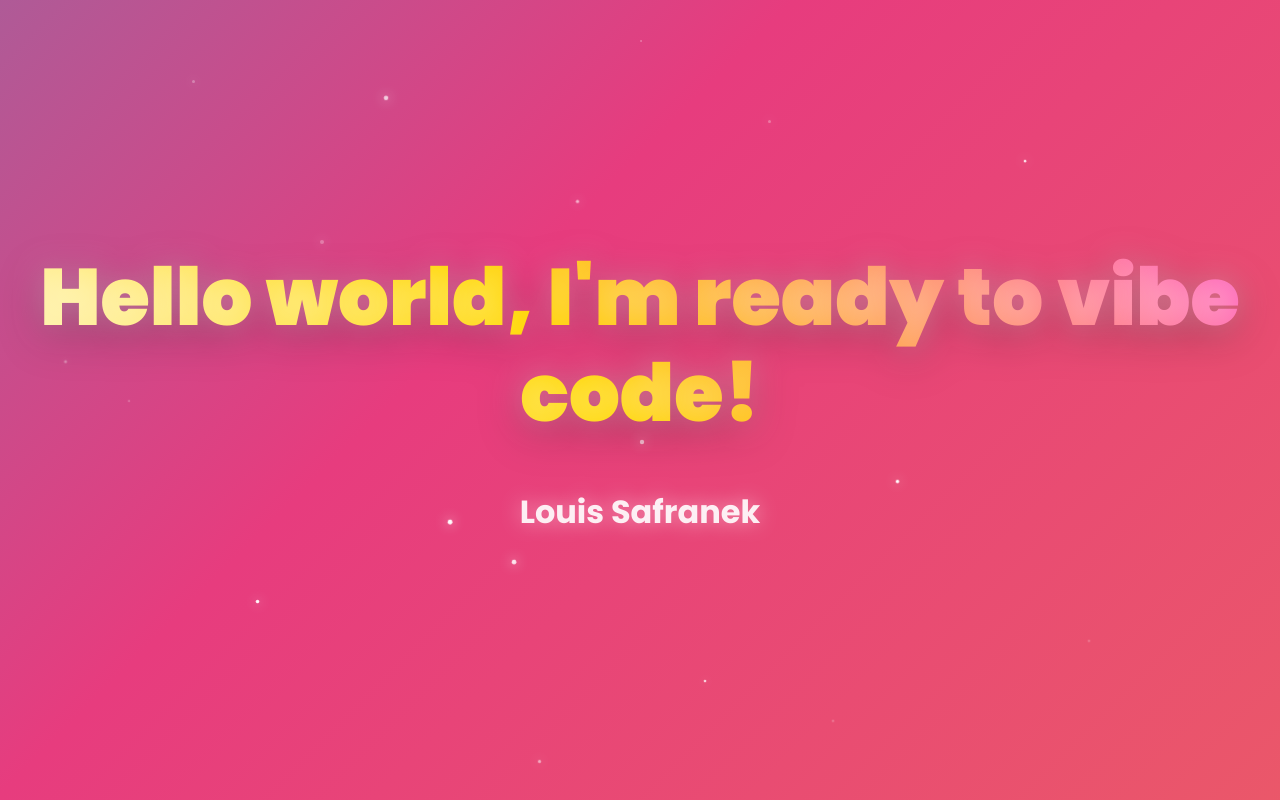
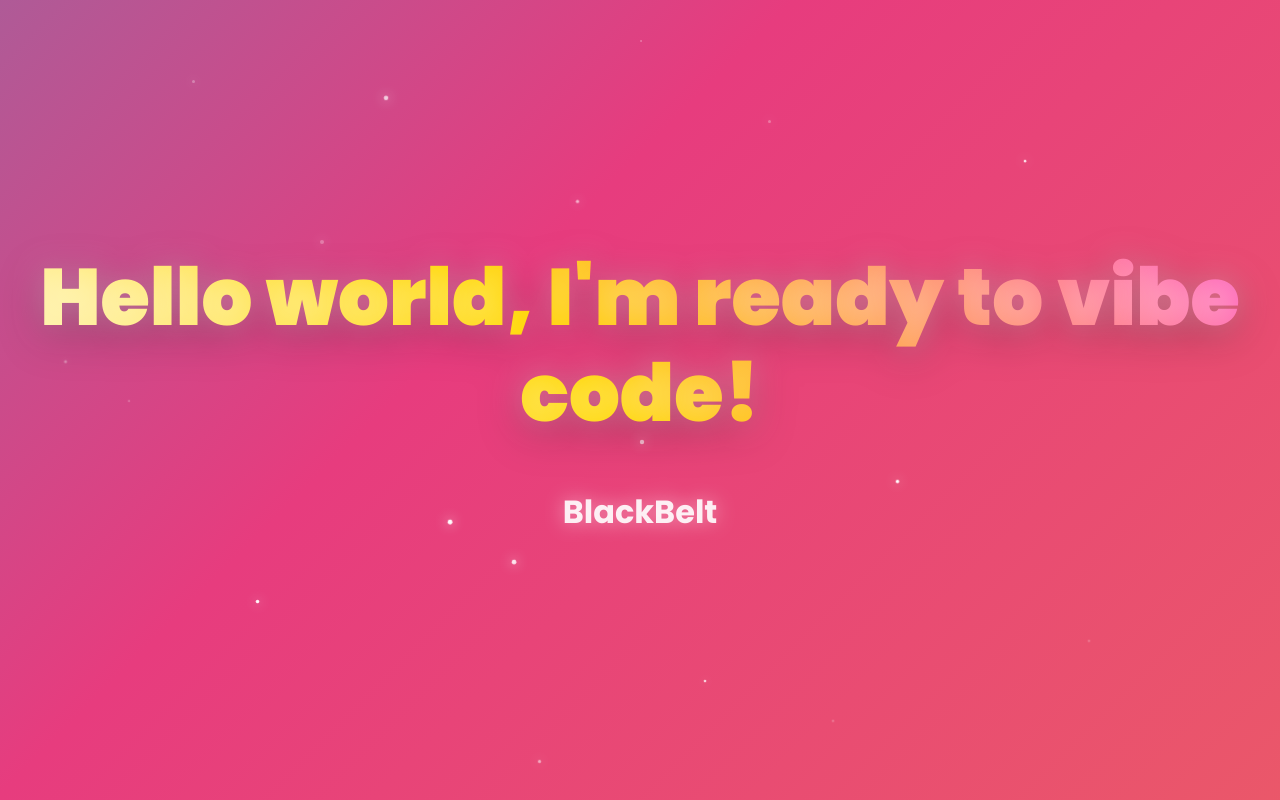
Before and after one commit to AIML-1870-2026/BLACKBELT, a plain HTML site: page Hello-World/index.html in a window 1280 px wide. Drawn offline with Linux system fonts and the light colour scheme.

Commit message:
Update: Replace name with BlackBelt in Hello-World

```diff
--- a/Hello-World/index.html
+++ b/Hello-World/index.html
@@ -176,7 +176,7 @@
     </div>
     <div class="container">
         <h1>Hello world, I'm ready to vibe code!</h1>
-        <p class="author">Louis Safranek</p>
+        <p class="author">BlackBelt</p>
     </div>
 </body>
 </html>
```
